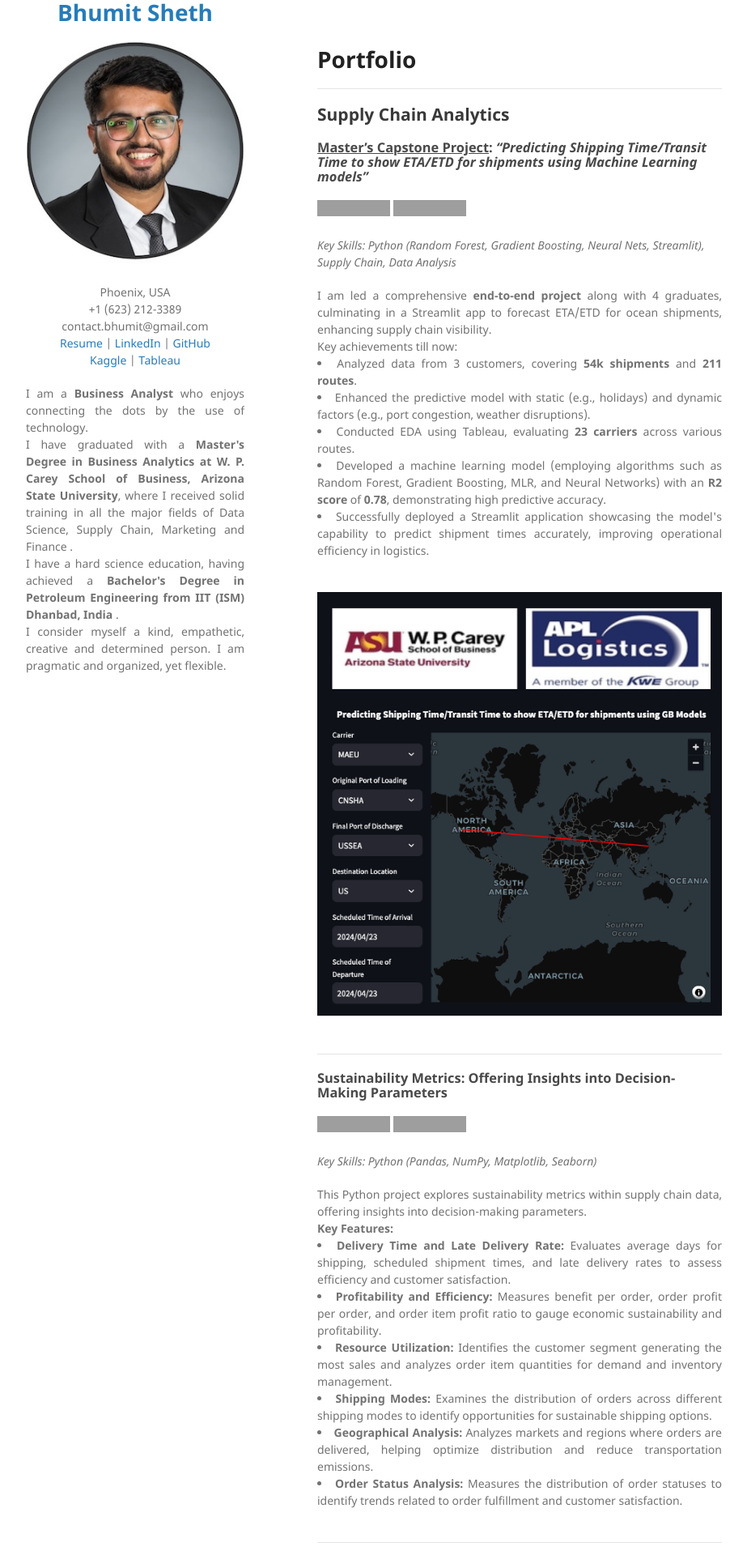
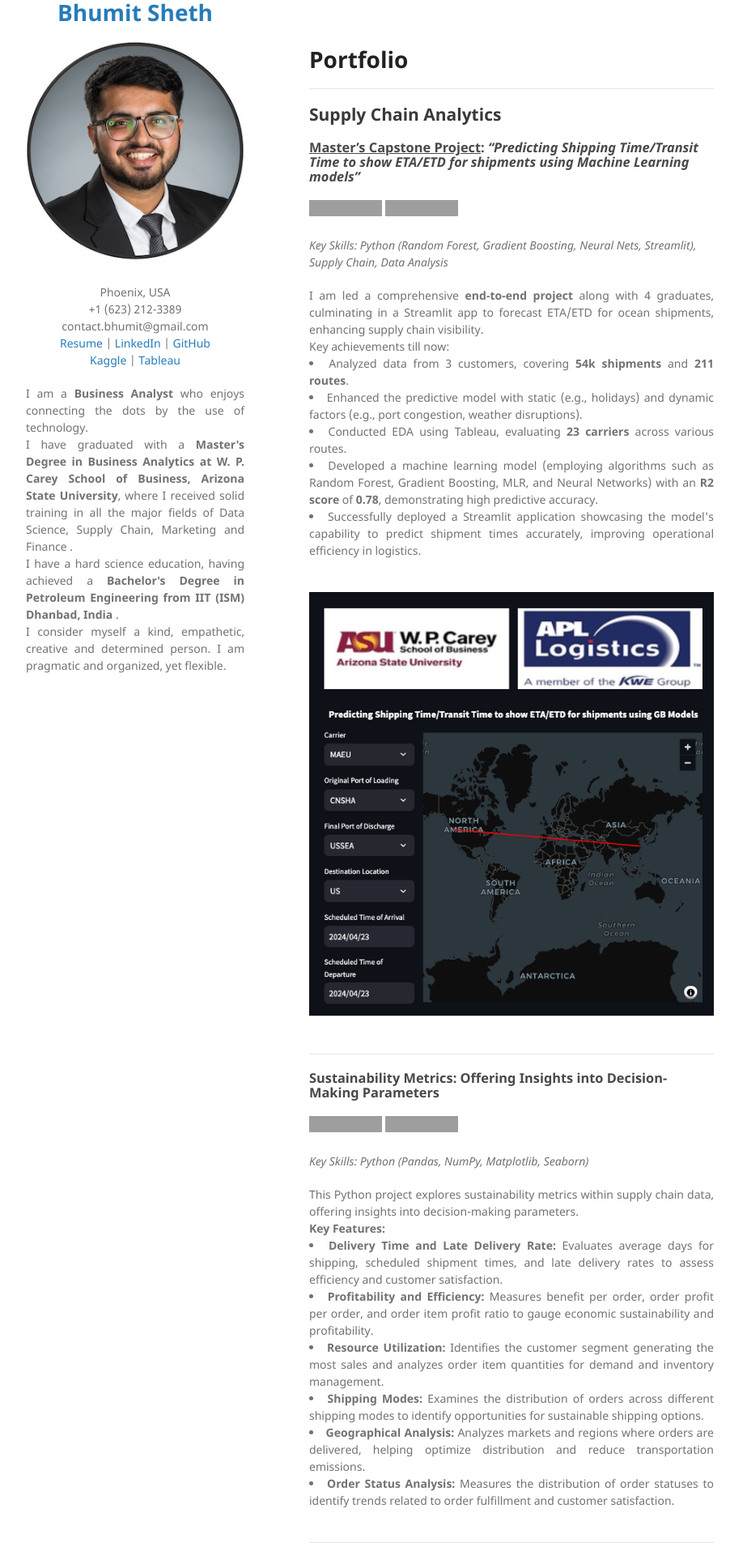
Before and after one commit to shethbhumit/portfolio, a Jekyll site: the page built from index.md, in a window 1280 px wide. Shown: the top 1920 px of the page at 81% size, without its empty margins (178-1101 px from the left). Built offline with Jekyll 4.4.1, drawn with Linux system fonts in a browser that asks for light colours; our own code applies the rules of GitHub Pages for plain Markdown files; grey boxes are pictures that could not be loaded.

Commit message:
Update jekyll-theme-minimal.scss

```diff
--- a/_sass/jekyll-theme-minimal.scss
+++ b/_sass/jekyll-theme-minimal.scss
@@ -110,6 +110,7 @@ header {
   top: 0; /* Ensure it starts from the top */
   bottom: 0; /* Stretch to the bottom */
   overflow-y: auto; /* Enable vertical scrolling */
+  padding-right: 10px;
   -webkit-font-smoothing: subpixel-antialiased;
 }
 
@@ -178,6 +179,7 @@ section {
   float: right;
   height: 100vh; /* Set the height to the full view height */
   overflow-y: auto; /* Enable vertical scrolling */
+  padding: 0 10px;
   padding-bottom: 50px;
 }
 
@@ -196,6 +198,7 @@ footer {
   width: 270px;
   position: fixed;
   bottom: 0;
+  padding-right: 10px;
   -webkit-font-smoothing: subpixel-antialiased;
 }
 
@@ -212,6 +215,7 @@ footer {
     float: none;
     height: auto; /* Reset height for mobile */
     overflow-y: visible; /* Disable scrolling for mobile */
+    padding: 0;
   }
 
   header {
```
